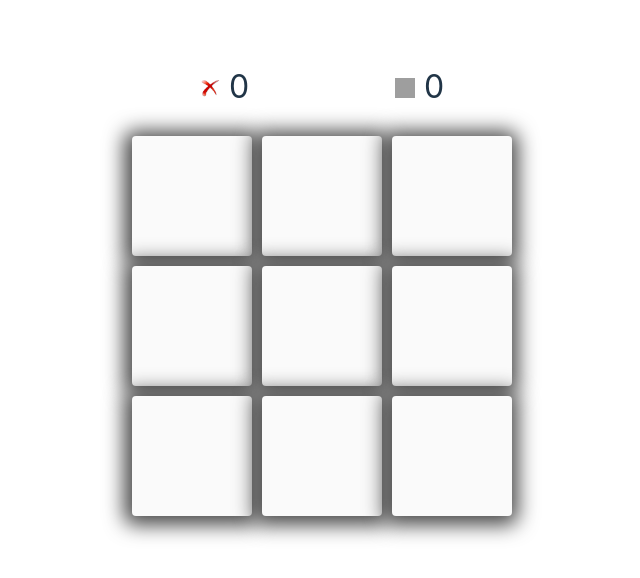
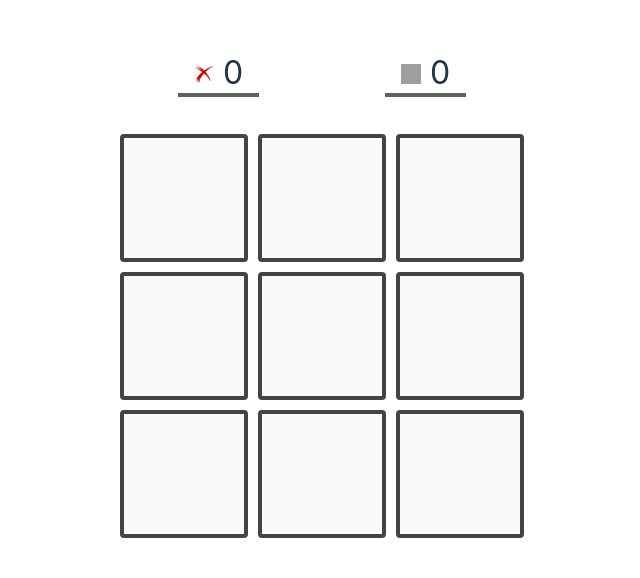
Before and after one commit to alexarden/Tic-Tac-Toe, a React (Vite) app: page / in a window 1280 px wide. Shown: the part 102-680 px from the top of the page, without its empty margins (318-958 px from the left). Built offline with nearby package versions, Linux system fonts and the light colour scheme; grey boxes are pictures that could not be loaded.

Commit message:
Updated styles

```diff
--- a/src/style.module.scss
+++ b/src/style.module.scss
@@ -8,7 +8,7 @@
     display: flex;
     justify-content: center;
     align-items: center;
-    box-shadow: -1px 2px 20px 7px #484848;
+    border: 4px solid #444;
     &:hover{
         cursor: pointer;
     }
@@ -25,6 +25,11 @@
     justify-content: space-around;
     font-size: 4vh;
     margin-bottom: 4vh;
+    div{
+        border-bottom: 4px solid #606060;
+        padding: 8px 16px;
+    }
+
 }
 
 .newGameButton{
```
